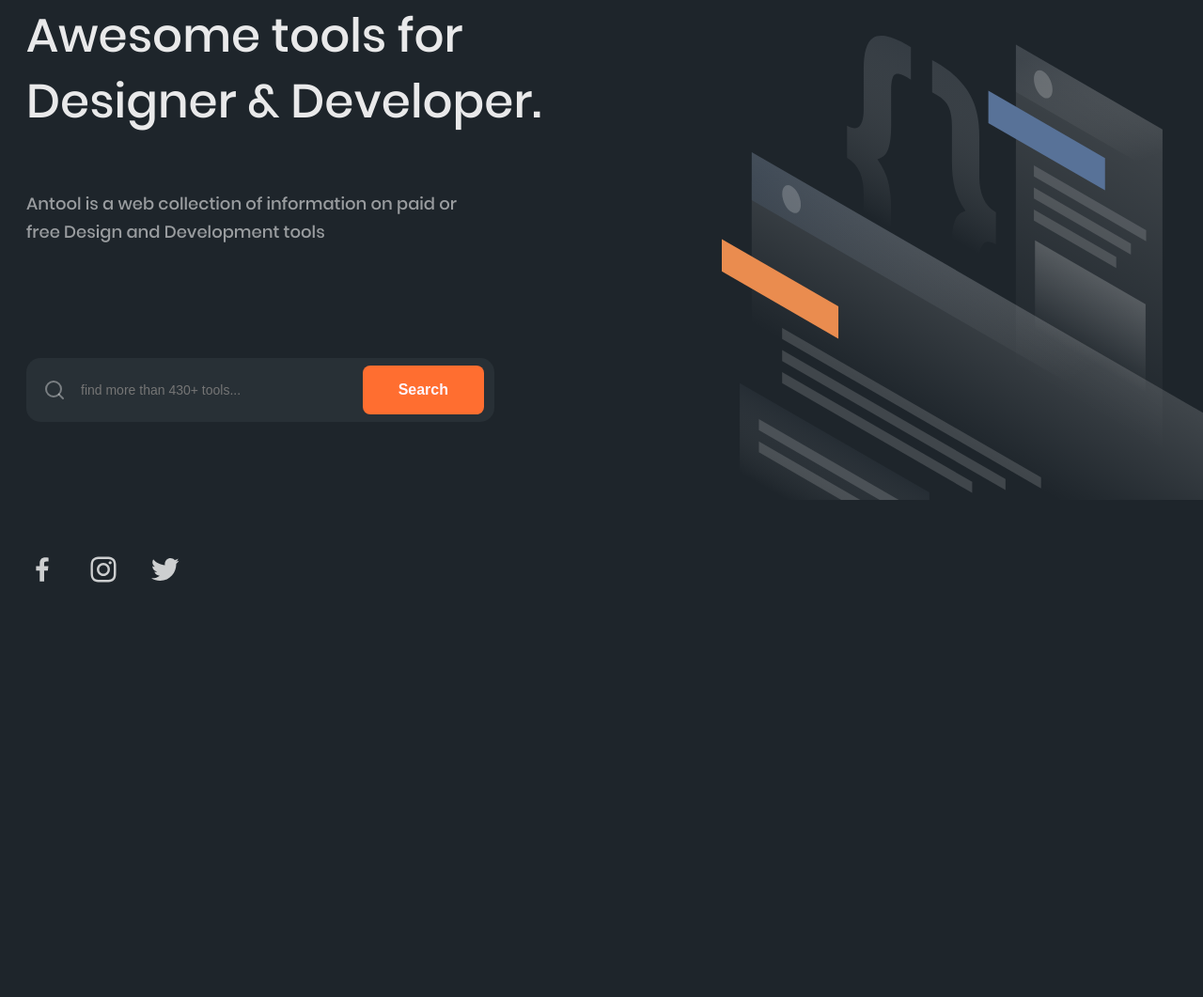
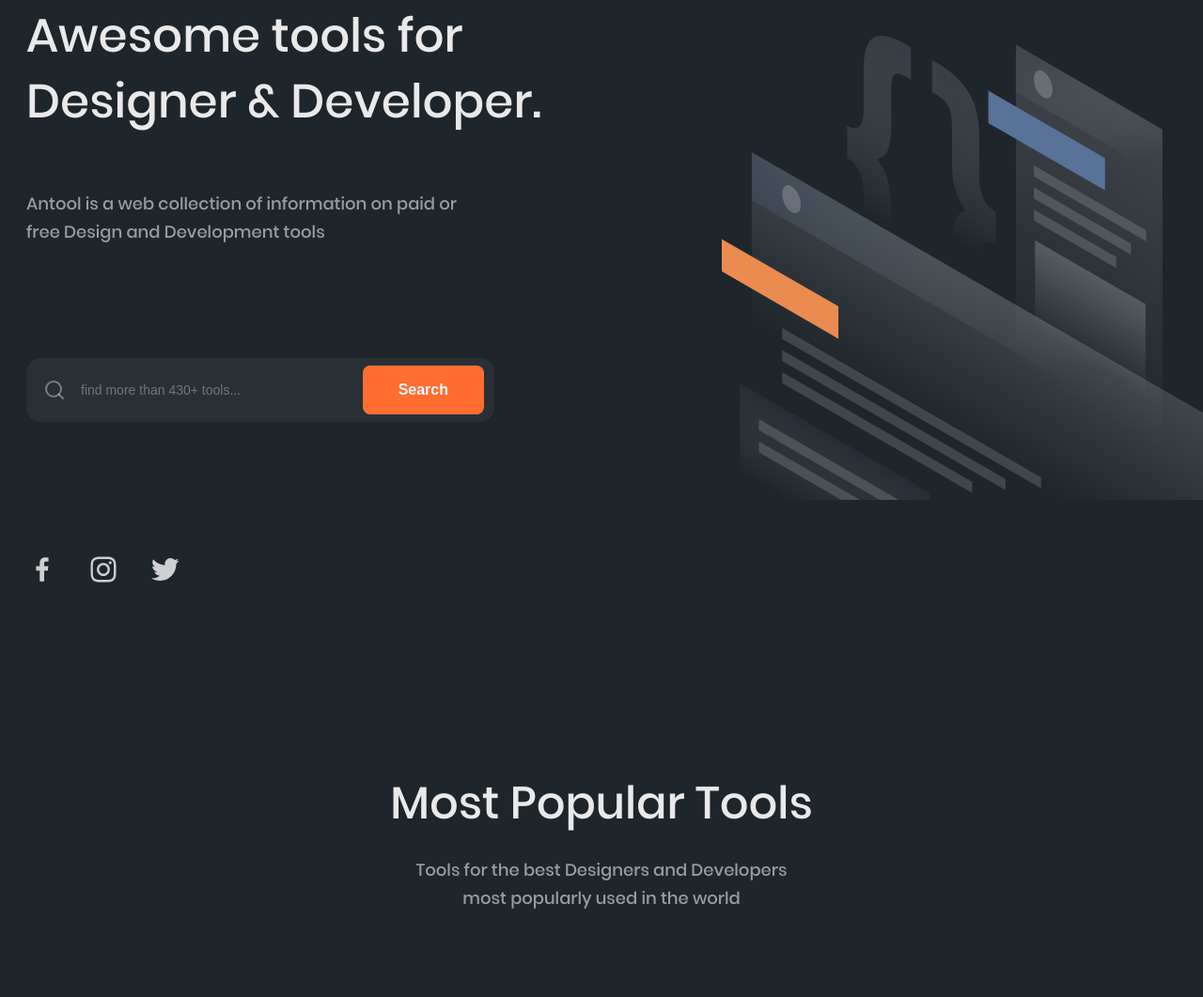
Before and after one commit to spacedeve/capable-antools, a plain HTML site: page index.html in a window 1280 px wide. Shown: the part 176-1237 px from the top of the page at 94% size. Before the commit the page ends 800 px from the top, so only its background shows below. Drawn offline with Linux system fonts and the light colour scheme.

Commit message:
Change last elements

```diff
--- a/css/style.css
+++ b/css/style.css
@@ -76,9 +76,6 @@ a {
 }
 
 /* Header */
-
-.header {}
-
 .header__nav {
   margin-top: 26px;
 }
@@ -185,6 +182,7 @@ a {
   background-position: right 0% bottom 40%;
   background-size: 40%;
   background-repeat: no-repeat;
+  margin-bottom: 200px;
 }
 
 .hero__inner {
@@ -250,10 +248,37 @@ a {
   line-height: 24px;
 }
 
-.hero__socials {}
-
 .socials__list {
   display: flex;
   align-items: center;
   gap: 30px;
 }
+
+.popular {}
+
+.popular__inner {
+  display: flex;
+  flex-direction: column;
+  justify-content: space-between;
+}
+
+.popular__content {
+  margin-bottom: 90px;
+}
+
+.popular__title {
+  text-align: center;
+  font-size: 48px;
+  line-height: 62px;
+  margin-bottom: 25px;
+}
+
+.popular__text {
+  color: rgba(255, 255, 255, 0.55);
+  text-align: center;
+  font-weight: 500;
+  font-size: 18px;
+  line-height: 30px;
+  max-width: 427px;
+  margin: 0 auto
+}
--- a/index.html
+++ b/index.html
@@ -81,6 +81,29 @@
       </div>
     </section>
 
+    <section class="popular">
+      <div class="container">
+        <div class="popular__inner">
+          <div class="popular__content">
+            <h2 class="title popular__title">
+              Most Popular Tools
+            </h2>
+            <p class="popular__text">
+              Tools for the best Designers and Developers
+              most popularly used in the world
+            </p>
+          </div>
+        </div>
+        <div class="popular__grid-box grid-box">
+          <ul class="grid-box__list">
+            <li class="grid-box__item">
+
+            </li>
+          </ul>
+        </div>
+      </div>
+    </section>
+
   </main>
 
 
```
